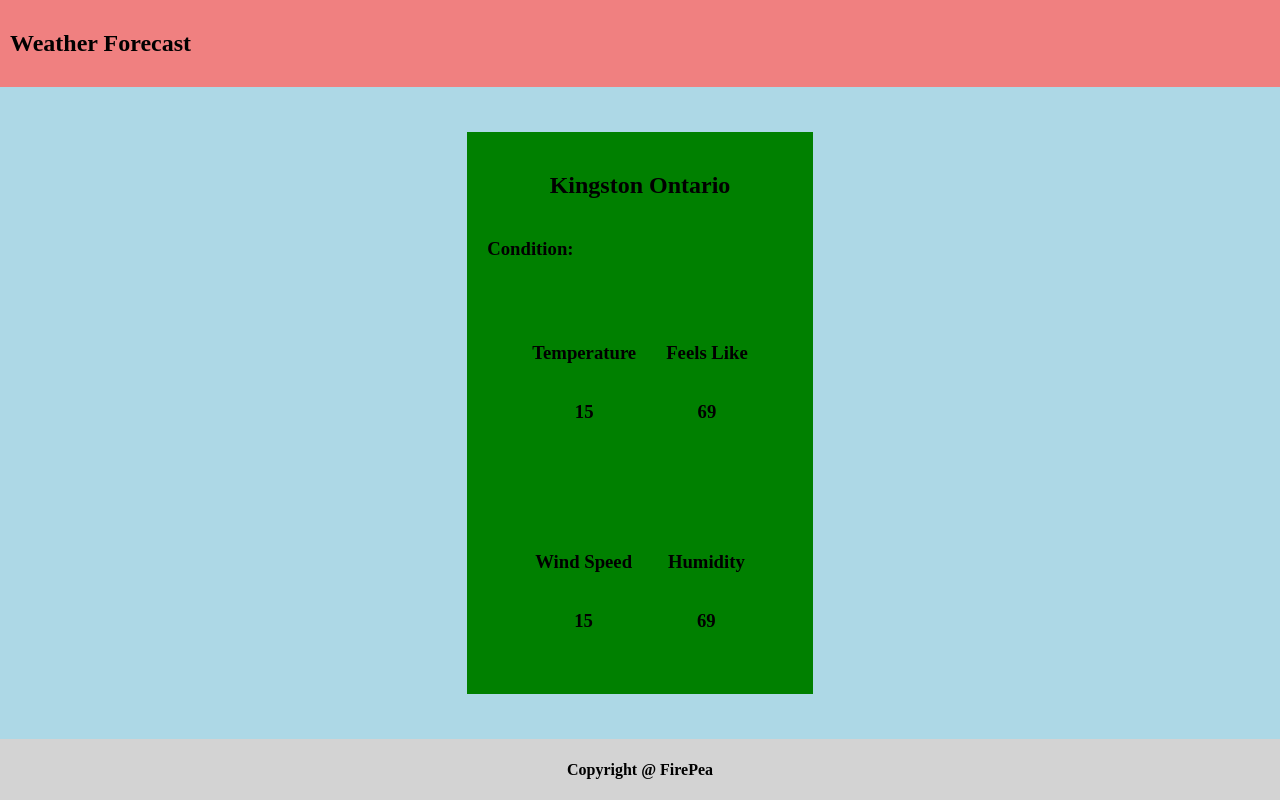
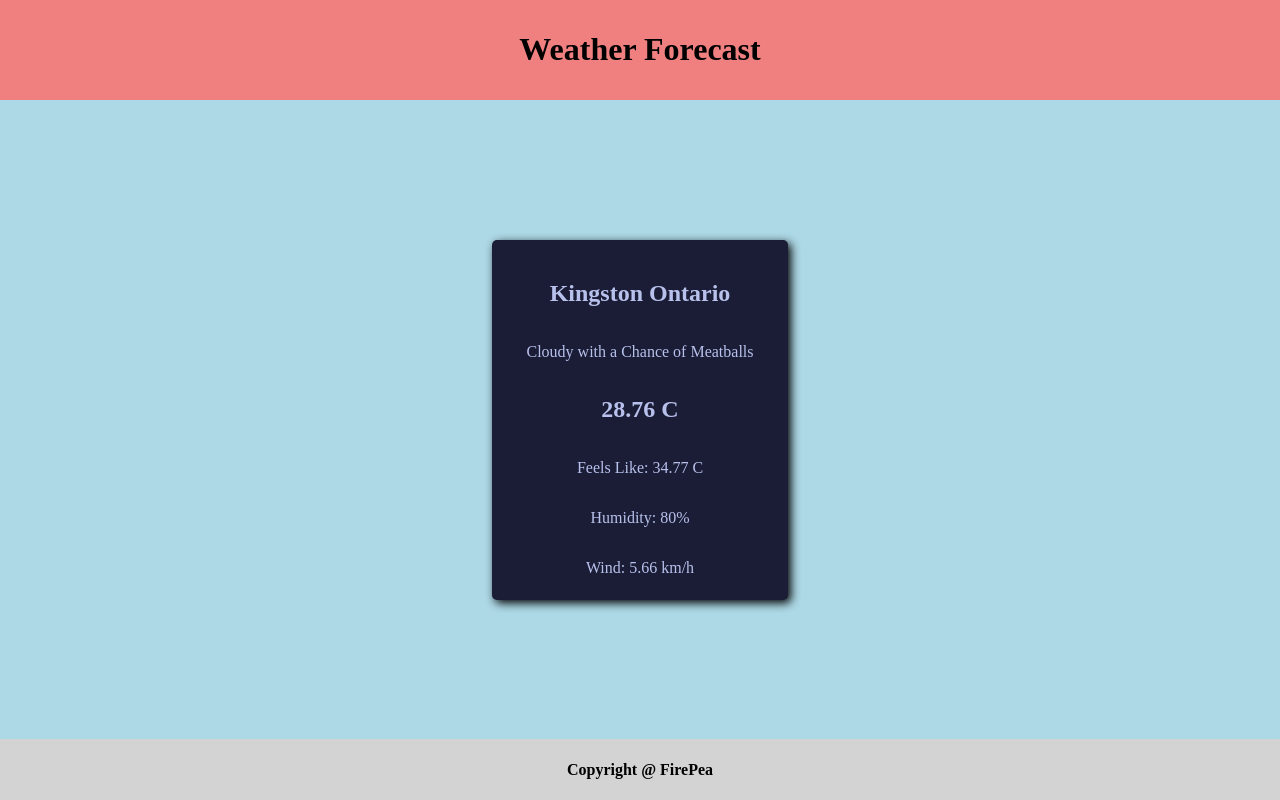
Before and after one commit to firepeashooter/weather-forecast-app, a website built with webpack: page src/index.html in a window 1280 px wide. Built offline with nearby package versions, Linux system fonts and the light colour scheme; no server answers.

Commit message:
Another weathercard restyle

```diff
--- a/src/index.html
+++ b/src/index.html
@@ -7,44 +7,24 @@
   </head>
   <body>
     <div class="header">
-      <h2>Weather Forecast</h2>
+      <h1>Weather Forecast</h1>
     </div>
 
     <div class="body">
 
       <div class="weathercard">
 
-        <div class="title">
-          <h2>Kingston Ontario</h2>
-        </div>
+        <h2>Kingston Ontario</h2>
 
-        <h3>Condition: </h3>
-        <div class="stats">
+        <p>Cloudy with a Chance of Meatballs</p>
 
-          <div class="temps">
-            <div class="cell">
-              <h3>Temperature</h3>
-              <h3>15</h3>
-            </div>
-            <div class="cell">
-              <h3>Feels Like</h3>
-              <h3>69</h3>
-            </div>
-          </div>
+        <h2>28.76 C</h2>
 
-          <div class="other">
-            <div class="cell">
-              <h3>Wind Speed</h3>
-              <h3>15</h3>
-            </div>
-            <div class="cell">
-              <h3>Humidity</h3>
-              <h3>69</h3>
-            </div>
-          </div>
+        <p>Feels Like: 34.77 C</p>
+        <p>Humidity: 80%</p>
+        <p>Wind: 5.66 km/h</p>
 
-        </div>
-        </div>
+      </div>
 
 
     </div>
--- a/src/styles.css
+++ b/src/styles.css
@@ -6,8 +6,15 @@ body {
   padding: 0;
 }
 
+.weathercard > p,
+.weathercard > h1,
+.weathercard > h2{
+  color:#b8c1ec;
+}
+
 .header {
   display: flex;
+  justify-content: center;
   align-items: center;
   padding: 10px;
   flex: 0.3;
@@ -26,13 +33,17 @@ body {
 .weathercard{
   display: flex;
   flex-direction: column;
-  height: 80%;
+  align-items: center;
+  height: 50%;
   width: 40%;
   max-width: 20%;
   min-width: fit-content;
   padding:20px;
-  background-color: green;
+  background-color: #1a1d35;
+  box-shadow: 3px 3px 10px;
+  border-radius: 5px;
 }
+
 
 .title{
   display: flex;
```
